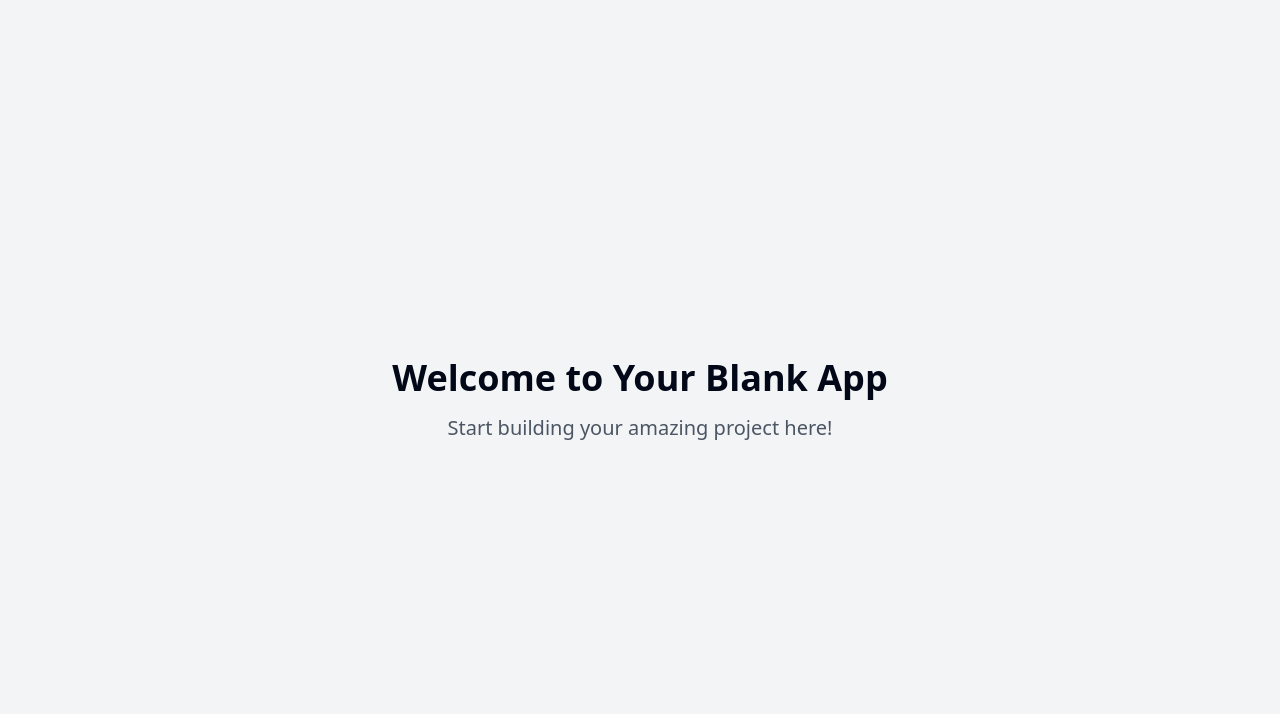
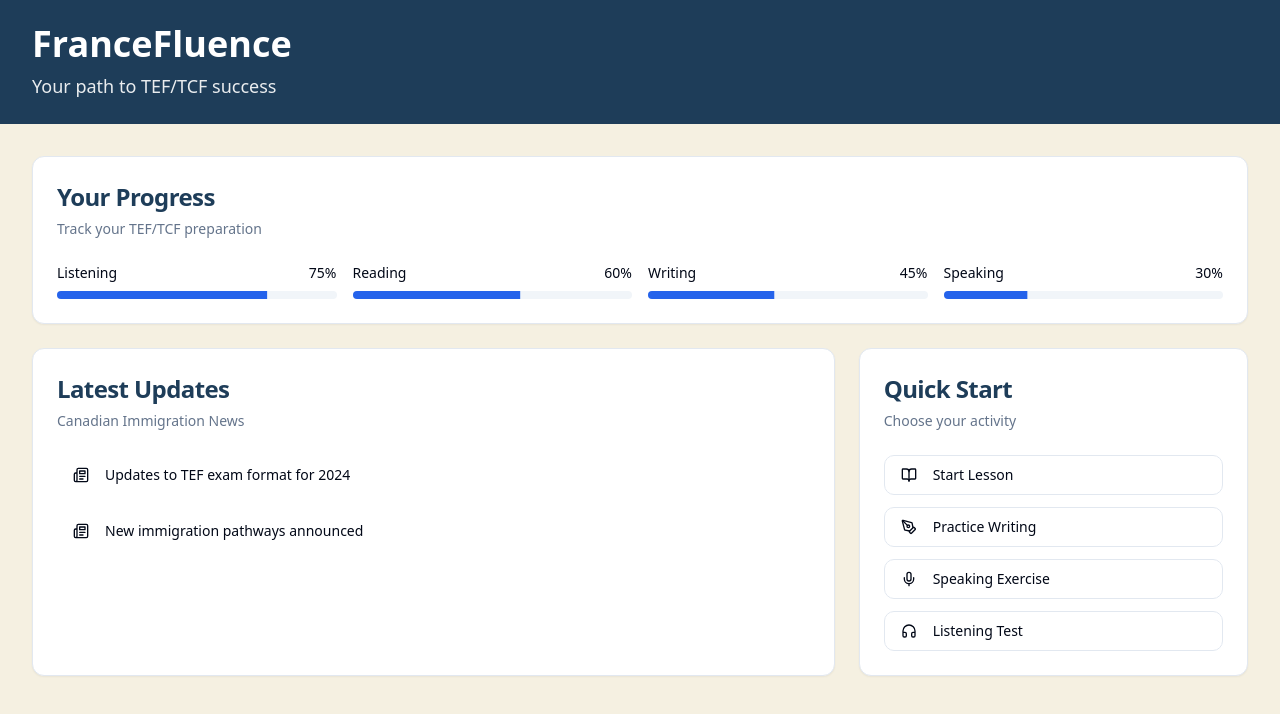
Before and after one commit to heyfazlur/francofluence-boost, a React (Vite) app: page / in a window 1280 px wide. Shown: the top 714 px of the page. Built offline with nearby package versions, Linux system fonts and the light colour scheme.

Commit message:
Add French language learning app
This commit adds a new application focused on French language learning for Canadian PR applicants, particularly those preparing for TEF and TCF exams.  The app will include features such as news updates, AI-assisted writing, speaking, and listening practice.

```diff
--- /dev/null
+++ b/src/components/DashboardCard.tsx
@@ -0,0 +1,21 @@
+
+import { Card, CardContent, CardDescription, CardHeader, CardTitle } from "@/components/ui/card";
+
+interface DashboardCardProps {
+  title: string;
+  description: string;
+  children: React.ReactNode;
+  className?: string;
+}
+
+export function DashboardCard({ title, description, children, className = "" }: DashboardCardProps) {
+  return (
+    <Card className={`overflow-hidden transition-all duration-200 hover:shadow-lg ${className}`}>
+      <CardHeader>
+        <CardTitle className="text-2xl font-semibold text-french-blue">{title}</CardTitle>
+        <CardDescription>{description}</CardDescription>
+      </CardHeader>
+      <CardContent>{children}</CardContent>
+    </Card>
+  );
+}
--- /dev/null
+++ b/src/components/ProgressBar.tsx
@@ -0,0 +1,19 @@
+
+import { Progress } from "@/components/ui/progress";
+
+interface ProgressBarProps {
+  value: number;
+  label: string;
+}
+
+export function ProgressBar({ value, label }: ProgressBarProps) {
+  return (
+    <div className="space-y-2">
+      <div className="flex justify-between text-sm">
+        <span>{label}</span>
+        <span>{value}%</span>
+      </div>
+      <Progress value={value} className="h-2" />
+    </div>
+  );
+}
--- a/src/index.css
+++ b/src/index.css
@@ -1,3 +1,4 @@
+
 @tailwind base;
 @tailwind components;
 @tailwind utilities;
@@ -6,87 +7,24 @@
   :root {
     --background: 0 0% 100%;
     --foreground: 222.2 84% 4.9%;
-
     --card: 0 0% 100%;
     --card-foreground: 222.2 84% 4.9%;
-
     --popover: 0 0% 100%;
     --popover-foreground: 222.2 84% 4.9%;
-
-    --primary: 222.2 47.4% 11.2%;
+    --primary: 221.2 83.2% 53.3%;
     --primary-foreground: 210 40% 98%;
-
     --secondary: 210 40% 96.1%;
     --secondary-foreground: 222.2 47.4% 11.2%;
-
     --muted: 210 40% 96.1%;
     --muted-foreground: 215.4 16.3% 46.9%;
-
     --accent: 210 40% 96.1%;
     --accent-foreground: 222.2 47.4% 11.2%;
-
     --destructive: 0 84.2% 60.2%;
     --destructive-foreground: 210 40% 98%;
-
     --border: 214.3 31.8% 91.4%;
     --input: 214.3 31.8% 91.4%;
-    --ring: 222.2 84% 4.9%;
-
-    --radius: 0.5rem;
-
-    --sidebar-background: 0 0% 98%;
-
-    --sidebar-foreground: 240 5.3% 26.1%;
-
-    --sidebar-primary: 240 5.9% 10%;
-
-    --sidebar-primary-foreground: 0 0% 98%;
-
-    --sidebar-accent: 240 4.8% 95.9%;
-
-    --sidebar-accent-foreground: 240 5.9% 10%;
-
-    --sidebar-border: 220 13% 91%;
-
-    --sidebar-ring: 217.2 91.2% 59.8%;
-  }
-
-  .dark {
-    --background: 222.2 84% 4.9%;
-    --foreground: 210 40% 98%;
-
-    --card: 222.2 84% 4.9%;
-    --card-foreground: 210 40% 98%;
-
-    --popover: 222.2 84% 4.9%;
-    --popover-foreground: 210 40% 98%;
-
-    --primary: 210 40% 98%;
-    --primary-foreground: 222.2 47.4% 11.2%;
-
-    --secondary: 217.2 32.6% 17.5%;
-    --secondary-foreground: 210 40% 98%;
-
-    --muted: 217.2 32.6% 17.5%;
-    --muted-foreground: 215 20.2% 65.1%;
-
-    --accent: 217.2 32.6% 17.5%;
-    --accent-foreground: 210 40% 98%;
-
-    --destructive: 0 62.8% 30.6%;
-    --destructive-foreground: 210 40% 98%;
-
-    --border: 217.2 32.6% 17.5%;
-    --input: 217.2 32.6% 17.5%;
-    --ring: 212.7 26.8% 83.9%;
-    --sidebar-background: 240 5.9% 10%;
-    --sidebar-foreground: 240 4.8% 95.9%;
-    --sidebar-primary: 224.3 76.3% 48%;
-    --sidebar-primary-foreground: 0 0% 100%;
-    --sidebar-accent: 240 3.7% 15.9%;
-    --sidebar-accent-foreground: 240 4.8% 95.9%;
-    --sidebar-border: 240 3.7% 15.9%;
-    --sidebar-ring: 217.2 91.2% 59.8%;
+    --ring: 221.2 83.2% 53.3%;
+    --radius: 0.75rem;
   }
 }
 
@@ -94,8 +32,35 @@
   * {
     @apply border-border;
   }
-
   body {
-    @apply bg-background text-foreground;
+    @apply bg-background text-foreground antialiased;
   }
 }
+
+.animate-fade-in {
+  animation: fadeIn 0.5s ease-out;
+}
+
+.animate-slide-up {
+  animation: slideUp 0.5s ease-out;
+}
+
+@keyframes fadeIn {
+  from {
+    opacity: 0;
+  }
+  to {
+    opacity: 1;
+  }
+}
+
+@keyframes slideUp {
+  from {
+    transform: translateY(10px);
+    opacity: 0;
+  }
+  to {
+    transform: translateY(0);
+    opacity: 1;
+  }
+}
--- a/src/pages/Index.tsx
+++ b/src/pages/Index.tsx
@@ -1,12 +1,76 @@
-// Update this page (the content is just a fallback if you fail to update the page)
+
+import { BookOpen, Newspaper, Mic, Headphones, PenTool } from "lucide-react";
+import { DashboardCard } from "@/components/DashboardCard";
+import { ProgressBar } from "@/components/ProgressBar";
+import { Button } from "@/components/ui/button";
 
 const Index = () => {
   return (
-    <div className="min-h-screen flex items-center justify-center bg-gray-100">
-      <div className="text-center">
-        <h1 className="text-4xl font-bold mb-4">Welcome to Your Blank App</h1>
-        <p className="text-xl text-gray-600">Start building your amazing project here!</p>
-      </div>
+    <div className="min-h-screen bg-french-beige">
+      <header className="bg-french-blue text-white py-6">
+        <div className="container">
+          <h1 className="text-4xl font-bold mb-2 animate-fade-in">FranceFluence</h1>
+          <p className="text-lg opacity-90 animate-slide-up">Your path to TEF/TCF success</p>
+        </div>
+      </header>
+
+      <main className="container py-8">
+        <div className="grid gap-6 md:grid-cols-2 lg:grid-cols-3">
+          {/* Progress Overview */}
+          <DashboardCard
+            title="Your Progress"
+            description="Track your TEF/TCF preparation"
+            className="lg:col-span-3"
+          >
+            <div className="grid gap-4 md:grid-cols-2 lg:grid-cols-4">
+              <ProgressBar value={75} label="Listening" />
+              <ProgressBar value={60} label="Reading" />
+              <ProgressBar value={45} label="Writing" />
+              <ProgressBar value={30} label="Speaking" />
+            </div>
+          </DashboardCard>
+
+          {/* News Updates */}
+          <DashboardCard
+            title="Latest Updates"
+            description="Canadian Immigration News"
+            className="lg:col-span-2"
+          >
+            <div className="space-y-4">
+              <Button variant="ghost" className="w-full justify-start text-left">
+                <Newspaper className="mr-2 h-4 w-4" />
+                Updates to TEF exam format for 2024
+              </Button>
+              <Button variant="ghost" className="w-full justify-start text-left">
+                <Newspaper className="mr-2 h-4 w-4" />
+                New immigration pathways announced
+              </Button>
+            </div>
+          </DashboardCard>
+
+          {/* Quick Actions */}
+          <DashboardCard title="Quick Start" description="Choose your activity">
+            <div className="space-y-3">
+              <Button variant="outline" className="w-full justify-start">
+                <BookOpen className="mr-2 h-4 w-4" />
+                Start Lesson
+              </Button>
+              <Button variant="outline" className="w-full justify-start">
+                <PenTool className="mr-2 h-4 w-4" />
+                Practice Writing
+              </Button>
+              <Button variant="outline" className="w-full justify-start">
+                <Mic className="mr-2 h-4 w-4" />
+                Speaking Exercise
+              </Button>
+              <Button variant="outline" className="w-full justify-start">
+                <Headphones className="mr-2 h-4 w-4" />
+                Listening Test
+              </Button>
+            </div>
+          </DashboardCard>
+        </div>
+      </main>
     </div>
   );
 };
--- a/tailwind.config.ts
+++ b/tailwind.config.ts
@@ -1,96 +1,90 @@
+
 import type { Config } from "tailwindcss";
 
 export default {
   darkMode: ["class"],
-	content: [
-		"./pages/**/*.{ts,tsx}",
-		"./components/**/*.{ts,tsx}",
-		"./app/**/*.{ts,tsx}",
-		"./src/**/*.{ts,tsx}",
-	],
+  content: ["./pages/**/*.{ts,tsx}", "./components/**/*.{ts,tsx}", "./app/**/*.{ts,tsx}", "./src/**/*.{ts,tsx}"],
   prefix: "",
   theme: {
     container: {
       center: true,
-			padding: '2rem',
+      padding: "2rem",
       screens: {
-				'2xl': '1400px'
-			}
+        "2xl": "1400px",
+      },
     },
     extend: {
       colors: {
-				border: 'hsl(var(--border))',
-				input: 'hsl(var(--input))',
-				ring: 'hsl(var(--ring))',
-				background: 'hsl(var(--background))',
-				foreground: 'hsl(var(--foreground))',
+        border: "hsl(var(--border))",
+        input: "hsl(var(--input))",
+        ring: "hsl(var(--ring))",
+        background: "hsl(var(--background))",
+        foreground: "hsl(var(--foreground))",
+        french: {
+          blue: "#1e3d59",
+          beige: "#f5f0e1",
+          orange: "#ff6e40",
+          yellow: "#ffc13b"
+        },
         primary: {
-					DEFAULT: 'hsl(var(--primary))',
-					foreground: 'hsl(var(--primary-foreground))'
+          DEFAULT: "hsl(var(--primary))",
+          foreground: "hsl(var(--primary-foreground))",
         },
         secondary: {
-					DEFAULT: 'hsl(var(--secondary))',
-					foreground: 'hsl(var(--secondary-foreground))'
+          DEFAULT: "hsl(var(--secondary))",
+          foreground: "hsl(var(--secondary-foreground))",
         },
         destructive: {
-					DEFAULT: 'hsl(var(--destructive))',
-					foreground: 'hsl(var(--destructive-foreground))'
+          DEFAULT: "hsl(var(--destructive))",
+          foreground: "hsl(var(--destructive-foreground))",
         },
         muted: {
-					DEFAULT: 'hsl(var(--muted))',
-					foreground: 'hsl(var(--muted-foreground))'
+          DEFAULT: "hsl(var(--muted))",
+          foreground: "hsl(var(--muted-foreground))",
         },
         accent: {
-					DEFAULT: 'hsl(var(--accent))',
-					foreground: 'hsl(var(--accent-foreground))'
+          DEFAULT: "hsl(var(--accent))",
+          foreground: "hsl(var(--accent-foreground))",
         },
         popover: {
-					DEFAULT: 'hsl(var(--popover))',
-					foreground: 'hsl(var(--popover-foreground))'
+          DEFAULT: "hsl(var(--popover))",
+          foreground: "hsl(var(--popover-foreground))",
         },
         card: {
-					DEFAULT: 'hsl(var(--card))',
-					foreground: 'hsl(var(--card-foreground))'
+          DEFAULT: "hsl(var(--card))",
+          foreground: "hsl(var(--card-foreground))",
         },
-				sidebar: {
-					DEFAULT: 'hsl(var(--sidebar-background))',
-					foreground: 'hsl(var(--sidebar-foreground))',
-					primary: 'hsl(var(--sidebar-primary))',
-					'primary-foreground': 'hsl(var(--sidebar-primary-foreground))',
-					accent: 'hsl(var(--sidebar-accent))',
-					'accent-foreground': 'hsl(var(--sidebar-accent-foreground))',
-					border: 'hsl(var(--sidebar-border))',
-					ring: 'hsl(var(--sidebar-ring))'
-				}
       },
       borderRadius: {
-				lg: 'var(--radius)',
-				md: 'calc(var(--radius) - 2px)',
-				sm: 'calc(var(--radius) - 4px)'
+        lg: "var(--radius)",
+        md: "calc(var(--radius) - 2px)",
+        sm: "calc(var(--radius) - 4px)",
       },
       keyframes: {
-				'accordion-down': {
-					from: {
-						height: '0'
+        "accordion-down": {
+          from: { height: "0" },
+          to: { height: "var(--radix-accordion-content-height)" },
         },
-					to: {
-						height: 'var(--radix-accordion-content-height)'
-					}
+        "accordion-up": {
+          from: { height: "var(--radix-accordion-content-height)" },
+          to: { height: "0" },
         },
-				'accordion-up': {
-					from: {
-						height: 'var(--radix-accordion-content-height)'
+        "fade-in": {
+          "0%": { opacity: "0" },
+          "100%": { opacity: "1" },
         },
-					to: {
-						height: '0'
-					}
-				}
+        "slide-up": {
+          "0%": { transform: "translateY(10px)", opacity: "0" },
+          "100%": { transform: "translateY(0)", opacity: "1" },
+        },
       },
       animation: {
-				'accordion-down': 'accordion-down 0.2s ease-out',
-				'accordion-up': 'accordion-up 0.2s ease-out'
-			}
-		}
+        "accordion-down": "accordion-down 0.2s ease-out",
+        "accordion-up": "accordion-up 0.2s ease-out",
+        "fade-in": "fade-in 0.5s ease-out",
+        "slide-up": "slide-up 0.5s ease-out",
+      },
+    },
   },
   plugins: [require("tailwindcss-animate")],
 } satisfies Config;
```
Lines whose indentation alone changed are shown as unchanged.
